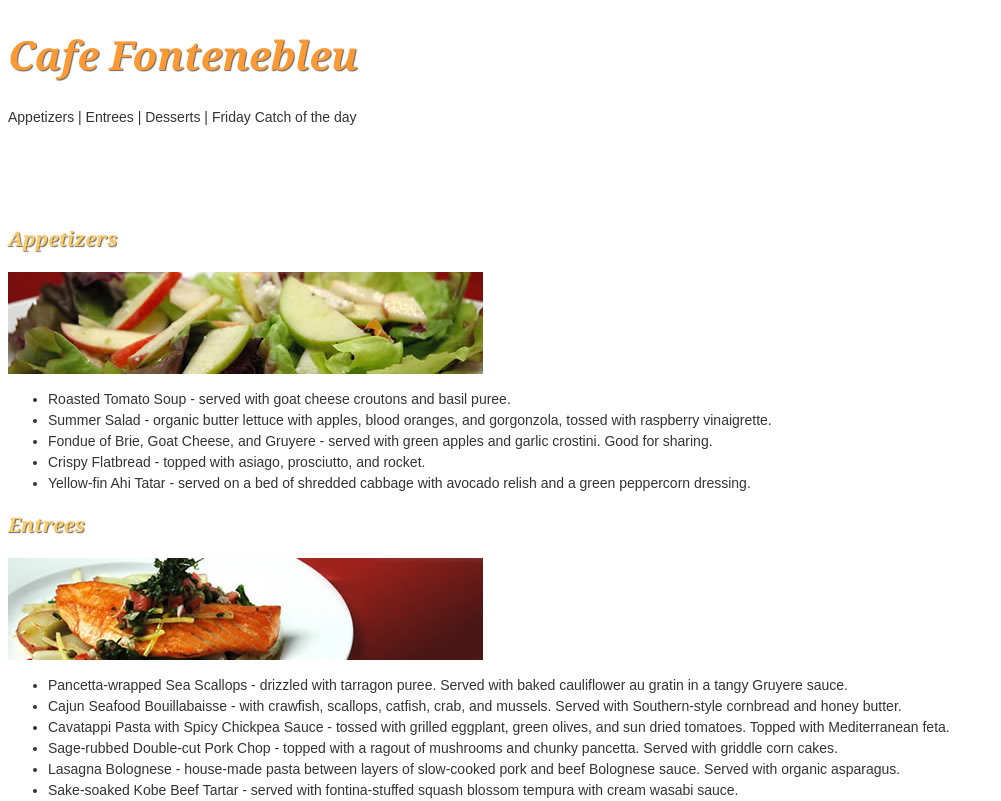
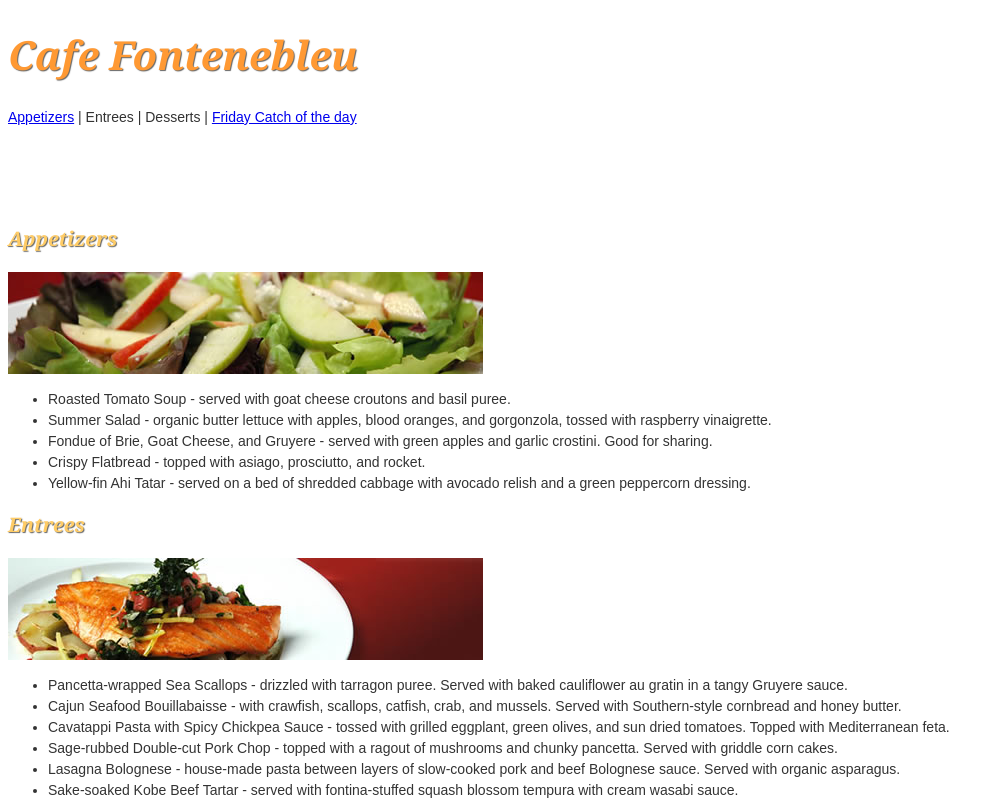
Before and after one commit to andre-euz/Cursos-Treinamentos, a plain HTML site: page unidade07/exercicio03/index.html in a window 1280 px wide. Shown: the top 801 px of the page, without its empty margins (0-1001 px from the left). Drawn offline with Linux system fonts and the light colour scheme.

Commit message:
Unidade 07 resolvida
Atividades unidade 7 feitas conforme o curso

```diff
--- a/unidade07/exercicio03/index.html
+++ b/unidade07/exercicio03/index.html
@@ -46,10 +46,10 @@
     <h1 id="topo">Cafe Fontenebleu</h1>
 
     <section id="nav_interno">
-    	Appetizers | Entrees | Desserts | Friday Catch of the day
+    	<a href="#appertizers">Appetizers</a> | Entrees | Desserts | <a href="#friday">Friday Catch of the day</a>
     </section>
 
-    <h3>Appetizers</h3>
+    <h3 id="appetizers">Appetizers</h3>
     <img src="imagens/appetizer.jpg" width="475" height="102" alt="Appetizers">
     <ul>
         <li>Roasted Tomato Soup - served with goat cheese croutons and basil puree.</li>
@@ -80,12 +80,13 @@
         <li>Sacher Torte - three layers of dark chocolate cake, filled with house-made apricot jam, covered in a creamy, rich chocolate glaze.</li>
     </ul>
 
-    <h3>Friday catch of the day</h3>
+    <h3 id="friday">Friday catch of the day</h3>
     <img src="imagens/friday_special.jpg" width="202" height="132" alt="Friday">
     <ul>
         <li>Alaskan Halibut with a Rich Loire Valley Beurre Blanc Sauce - served with mashed purple Peruvian potatoes and haricot verts.</li>
         <li>Recommended pairing: '98 Passi Emilio Vineyards Sauvignon Blanc </li>
     </ul>
+    <ul><a href="#topo">Voltar Ao Topo!</a></ul>
 
     <footer></footer>
 
```
Also changed, not shown: unidade07/exercicio01/index.html (+2 -0 lines), unidade07/exercicio02/index.html (+1 -1 lines), unidade07/exercicio04/index.html (+4 -2 lines), unidade07/exercicio04/receita.html (+1 -1 lines).
